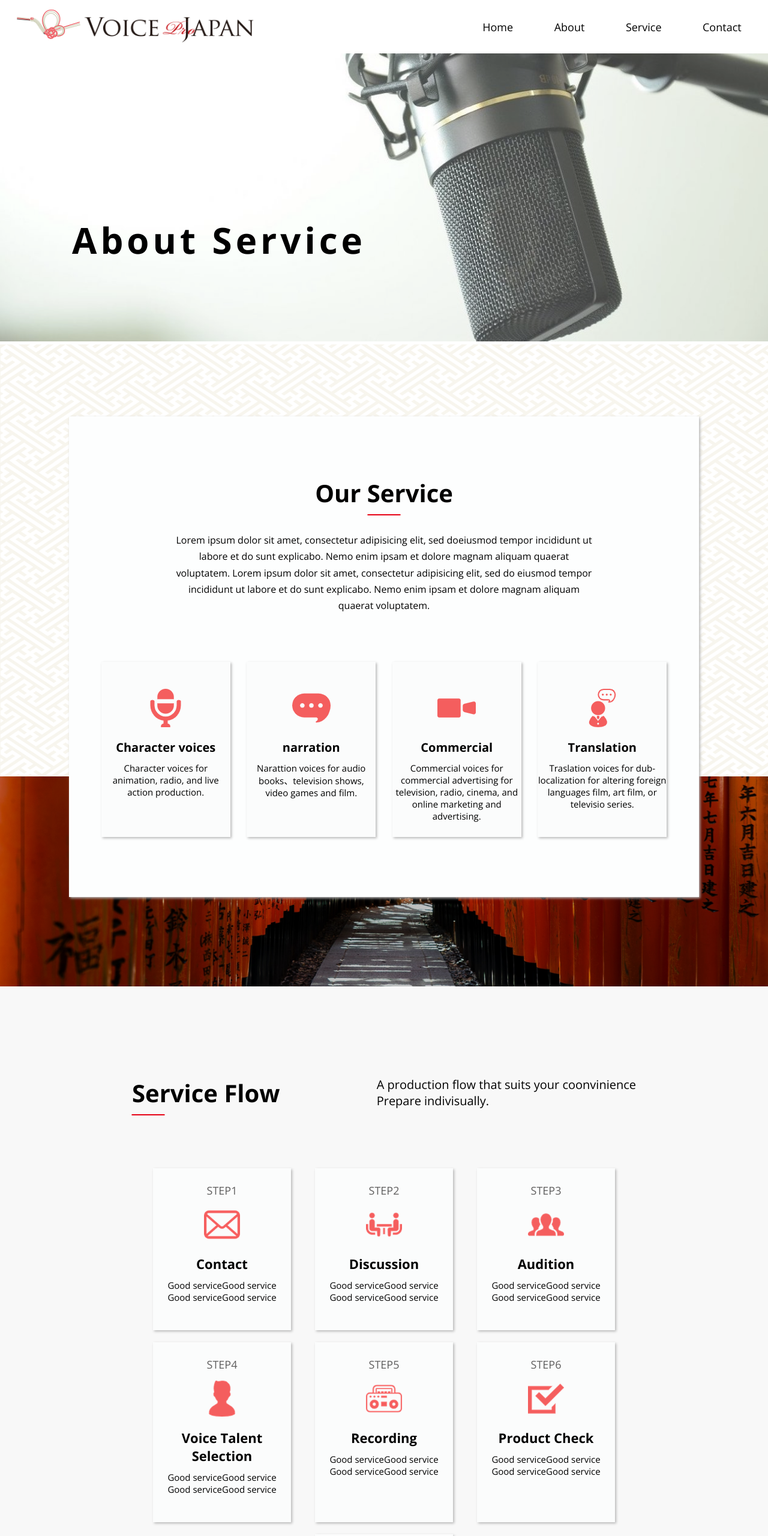
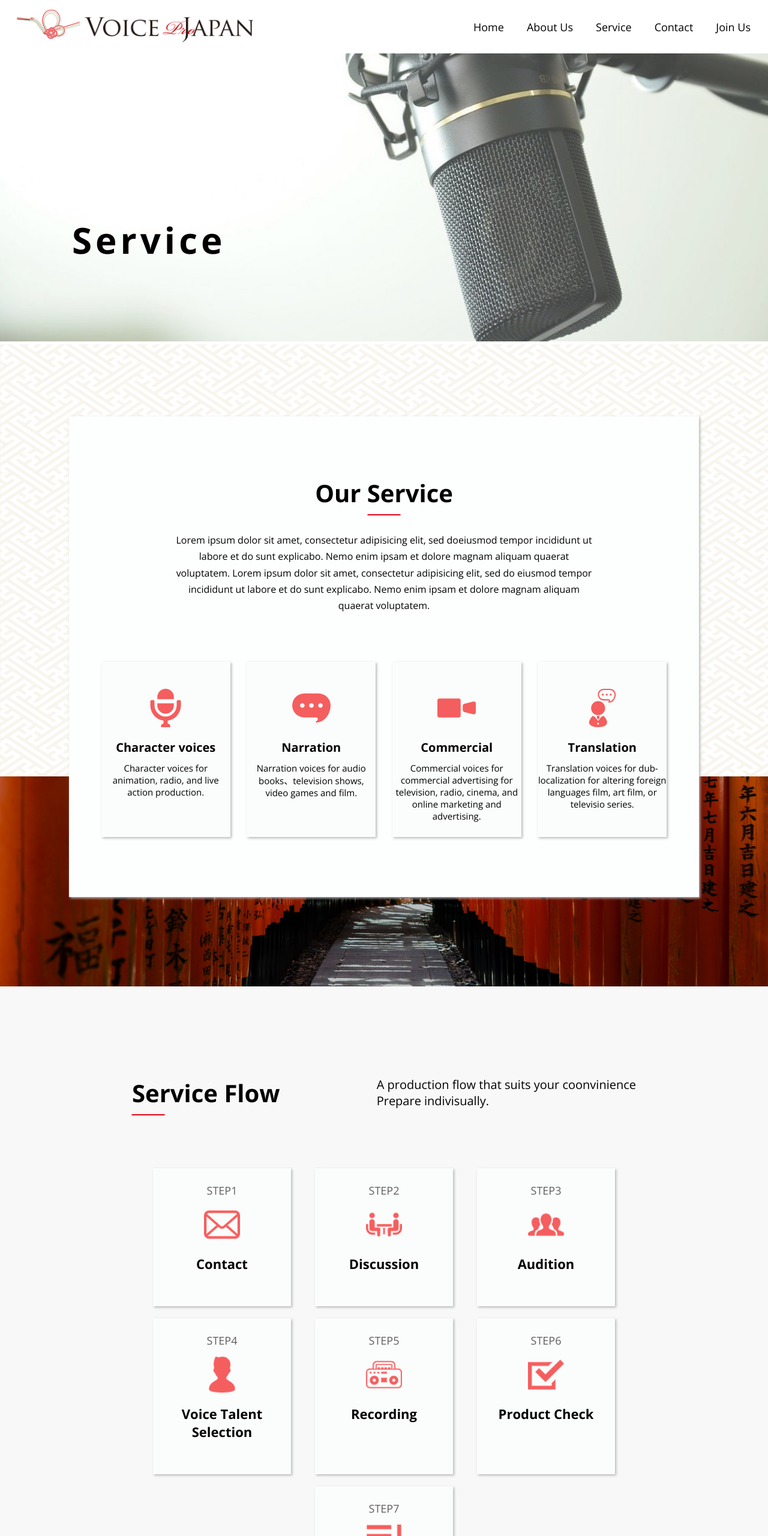
Before and after one commit to Htsubasa/voice_service, a plain HTML site: page index.html in a window 1280 px wide. Shown: the top 2560 px of the page at 60% size. Drawn offline with nearby package versions, Linux system fonts and the light colour scheme.

Commit message:
Update index.html

```diff
--- a/index.html
+++ b/index.html
@@ -15,11 +15,12 @@
         <a hred=""><img class="logo" src="img/common/logo.png" alt="ロゴ"></a>
         <div class="header-nav">
             <ul>
-                <li><a href="https://htsubasa.github.io/voice_front/">Home</a></li>
-                <li><a href="https://htsubasa.github.io/voice_about/">About</a></li>
-                <li><a href="https://htsubasa.github.io/voice_service/">Service</a></li>
-                <li><a href="https://htsubasa.github.io/voice_contact/">Contact</a></li>
-            </ul>
+                <li><a href="">Home</a></li>
+                <li><a href="">About Us</a></li>
+                <li><a href="">Service</a></li>
+                <li><a href="">Contact</a></li>
+                <li><a href="">Join Us</a></li>
+              </ul>
         </div><!--header-nav-->
 
         <p class="btn-gnavi">
@@ -35,7 +36,7 @@
 
 <section class="mainvisual">
 <img src="img/service/service_mainvisual.jpg" alt="メインビジュアル">
-<h1>About Service</h1>
+<h1>Service</h1>
 </section><!--mainvisual-->
 
 
@@ -61,8 +62,8 @@
 
                 <div class="box">
                     <img src="img/service/comment.png">
-                    <h3>narration</h3>
-                    <p class="box_p">Narattion voices for audio books、television shows, video games and film. </p>
+                    <h3>Narration</h3>
+                    <p class="box_p">Narration voices for audio books、television shows, video games and film. </p>
                 </div><!--box-->
 
                 <div class="box">
@@ -74,7 +75,7 @@
                 <div class="box">
                   <img src="img/service/translation.png">
                   <h3>Translation</h3>
-                  <p class="box_p">Traslation voices for dub-localization for altering foreign languages film, art film, or televisio series. </p>
+                  <p class="box_p">Translation voices for dub-localization for altering foreign languages film, art film, or televisio series. </p>
               </div><!--box-->
 
             </div><!--box-wrap-->
@@ -98,32 +99,24 @@
                 <p class="step">STEP1</p>
                 <img src="img/service/mail.png">
                 <h3>Contact</h3>
-                <p class="box_p">Good serviceGood service
-                    Good serviceGood service </p>
             </div><!--item_box-->
 
                 <div class="item_box">
                     <p class="step">STEP2</p>
                     <img src="img/service/discussion.png">
                     <h3>Discussion</h3>
-                    <p class="box_p">Good serviceGood service
-                        Good serviceGood service </p>
                 </div><!--item_box-->
 
                     <div class="item_box">
                         <p class="step">STEP3</p>
                         <img src="img/service/audition.png">
                         <h3>Audition</h3>
-                        <p class="box_p">Good serviceGood service
-                            Good serviceGood service </p>
                     </div><!--item_box-->
 
                         <div class="item_box">
                             <p class="step">STEP4</p>
                             <img src="img/service/actor.png">
                             <h3>Voice Talent<br>Selection</h3>
-                            <p class="box_p">Good serviceGood service
-                                Good serviceGood service </p>
                         </div><!--item_box-->
 
 
@@ -131,24 +124,18 @@
                                 <p class="step">STEP5</p>
                                 <img src="img/service/radio.png">
                                 <h3>Recording</h3>
-                                <p class="box_p">Good serviceGood service
-                                    Good serviceGood service </p>
                             </div><!--item_box-->
 
                                 <div class="item_box">
                                     <p class="step">STEP6</p>
                                     <img src="img/service/checkbox.png">
                                     <h3>Product Check</h3>
-                                    <p class="box_p">Good serviceGood service
-                                        Good serviceGood service </p>
                                 </div><!--item_box-->
 
                                     <div class="item_box">
                                         <p class="step">STEP7</p>
                                         <img src="img/service/product.png">
                                         <h3>Product Delivery</h3>
-                                        <p class="box_p">Good serviceGood service
-                                            Good serviceGood service </p>
                                     </div><!--item_box-->
 
         </div><!--item_box_wrap-->
@@ -159,9 +146,11 @@
 
 <section class="image_bottom">
     <div class="text_block">
-        <h2>Looking For Voice Actor To Improve Your Business</h2>
+        <h2>Looking For Voice Talent??</h2>
+        <h3>Want to join our voice pro japan team ?</h3>
+        <p>日本語日本語日本</p>
         <div class="btn">
-            <a href="https://htsubasa.github.io/voice_contact/">Get in touch</a>
+            <a href="">Get in touch</a>
         </div>
     </div>
 </section><!--image_bottom-->
@@ -173,11 +162,12 @@
     <div class="footer_inner">
         <div class="footer-nav">
             <ul>
-                <li><a href="https://htsubasa.github.io/voice_front/">Home</a></li>
-                <li><a href="https://htsubasa.github.io/voice_about/">About</a></li>
-                <li><a href="https://htsubasa.github.io/voice_service/">Service</a></li>
-                <li><a href="https://htsubasa.github.io/voice_contact/">Contact</a></li>
-            </ul>
+                <li><a href="">Home</a></li>
+                <li><a href="">About Us</a></li>
+                <li><a href="">Service</a></li>
+                <li><a href="">Contact</a></li>
+                <li><a href="">Join Us</a></li>
+              </ul>
         </div><!--footer-nav-->
 
         <div class="address">
@@ -191,9 +181,6 @@
 
 </footer>
 
-
-
-
 <script src="https://ajax.googleapis.com/ajax/libs/jquery/3.5.1/jquery.min.js"></script>
 <script type="text/javascript" src="js/java.js"></script>
 
```
